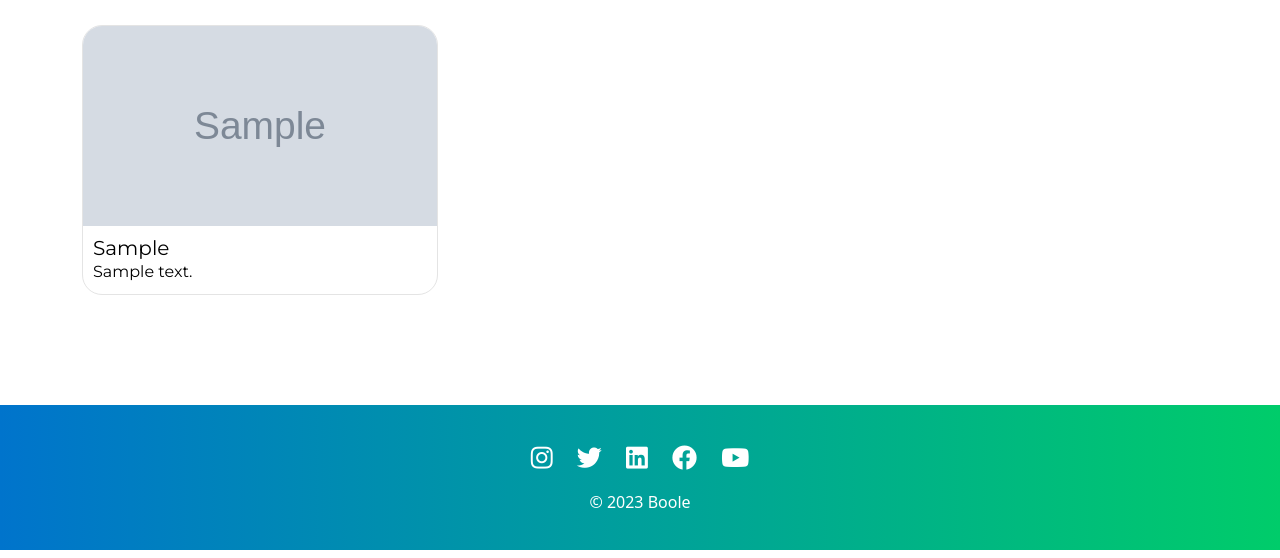
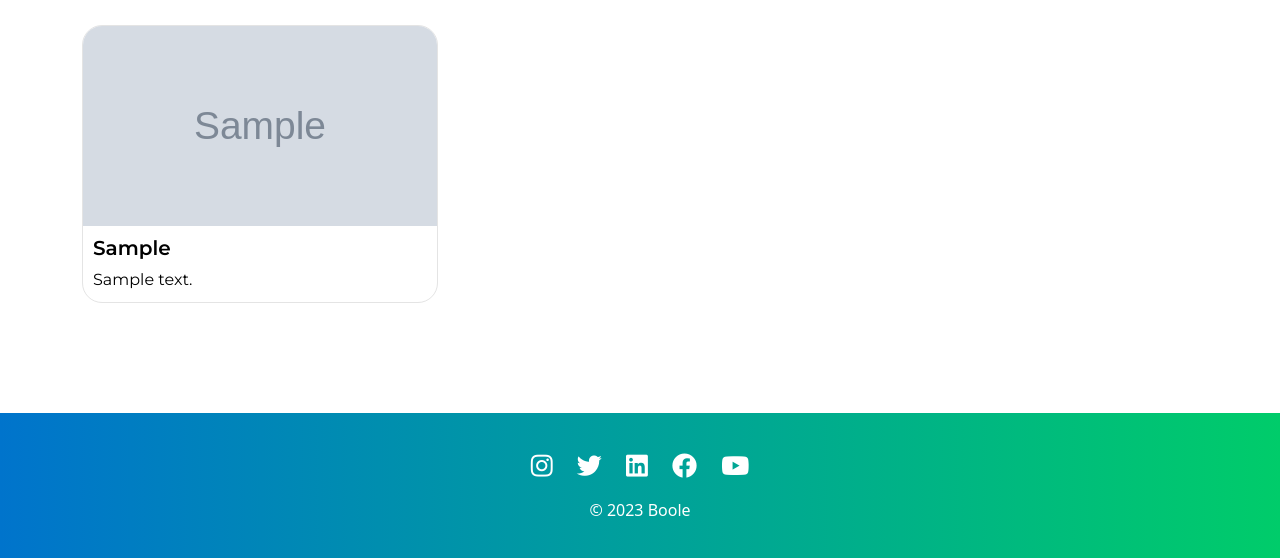
Before and after one commit to ardaputr/webtravel-in-php, a PHP site: page /user_home.php in a window 1280 px wide. Shown: the part 1318-1876 px from the top of the page. Run offline with PHP 8.4, Linux system fonts and the light colour scheme; tables that the repository leaves empty or names only in its code hold one stand-in row (values such as "Sample post"); grey boxes marked "Sample" are stand-in pictures; some libraries are stand-ins or nearby versions.

Commit message:
Bold Card Title

```diff
--- a/explore.php
+++ b/explore.php
@@ -190,7 +190,7 @@ if (!isset($_GET['category'])) {
 								<a style="text-decoration: none; color: black;" href="detail2.php?destination_id=<?php echo $row['id']; ?>">
 									<img src="<?php echo $imagePath; ?>" class="card-img-top" alt="Product Image" style="width: 100%; height: 200px;">
 									<div class="card-body">
-										<h5 class="card-title"><?php echo $row['place']; ?></h5>
+										<h5 style="font-family: 'Montserrat', sans-serif; font-weight:600;"><?php echo $row['place']; ?></h5>
 										<p class="card-text">
 											<iconify-icon icon="carbon:location"></iconify-icon>
 											<?php echo $row['address']; ?>
--- a/user_home.php
+++ b/user_home.php
@@ -231,7 +231,7 @@ if (!isset($_GET['category'])) {
 									<a style="text-decoration: none; color: black;" href="detail2.php?destination_id=<?php echo $row['id']; ?>">
 										<img src="<?php echo $imagePath; ?>" class="card-img-top" alt="Product Image" style="width: 100%; height: 200px;">
 										<div class="card-body">
-											<h5 class="card-title"><?php echo $row['place']; ?></h5>
+											<h5 style="font-family: 'Montserrat', sans-serif; font-weight:600;"><?php echo $row['place']; ?></h5>
 											<p class="card-text">
 												<iconify-icon icon="carbon:location"></iconify-icon>
 												<?php echo $row['address']; ?>
```
